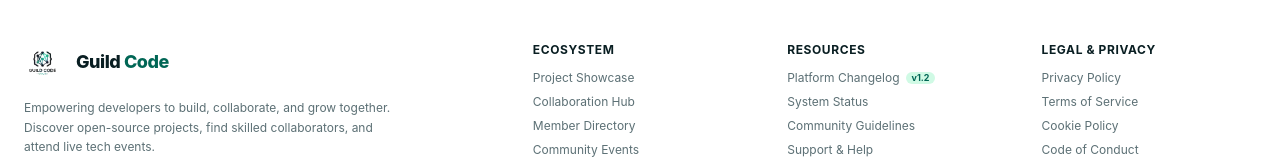
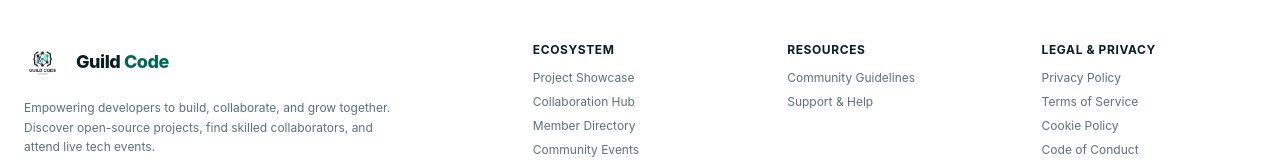
Before and after one commit to Winney360/Guild_Code_Community_Hub, a React (Vite) app in the folder client/: page / in a window 1280 px wide. Shown: the part 2214-2374 px from the top of the page. Built offline with nearby package versions, Linux system fonts and the light colour scheme; no server answers.

Commit message:
Remove Platform Changelog and System Status links from Resources section in Footer

```diff
--- a/client/src/components/Footer.tsx
+++ b/client/src/components/Footer.tsx
@@ -84,17 +84,6 @@ export const Footer: React.FC = () => {
               Resources
             </h4>
             <ul className="space-y-2 text-xs text-[#5c7075] dark:text-slate-400">
-              <li>
-                <Link to="/changelog" onClick={scrollToTop} className="hover:text-[#006655] dark:hover:text-emerald-400 transition-colors flex items-center gap-1.5">
-                  Platform Changelog
-                  <span className="px-1.5 py-0.2 bg-emerald-100 dark:bg-emerald-500/20 text-[#006655] dark:text-emerald-400 font-bold text-[9px] rounded-full">v1.2</span>
-                </Link>
-              </li>
-              <li>
-                <Link to="/status" onClick={scrollToTop} className="hover:text-[#006655] dark:hover:text-emerald-400 transition-colors">
-                  System Status
-                </Link>
-              </li>
               <li>
                 <Link to="/guidelines" onClick={scrollToTop} className="hover:text-[#006655] dark:hover:text-emerald-400 transition-colors">
                   Community Guidelines
```
